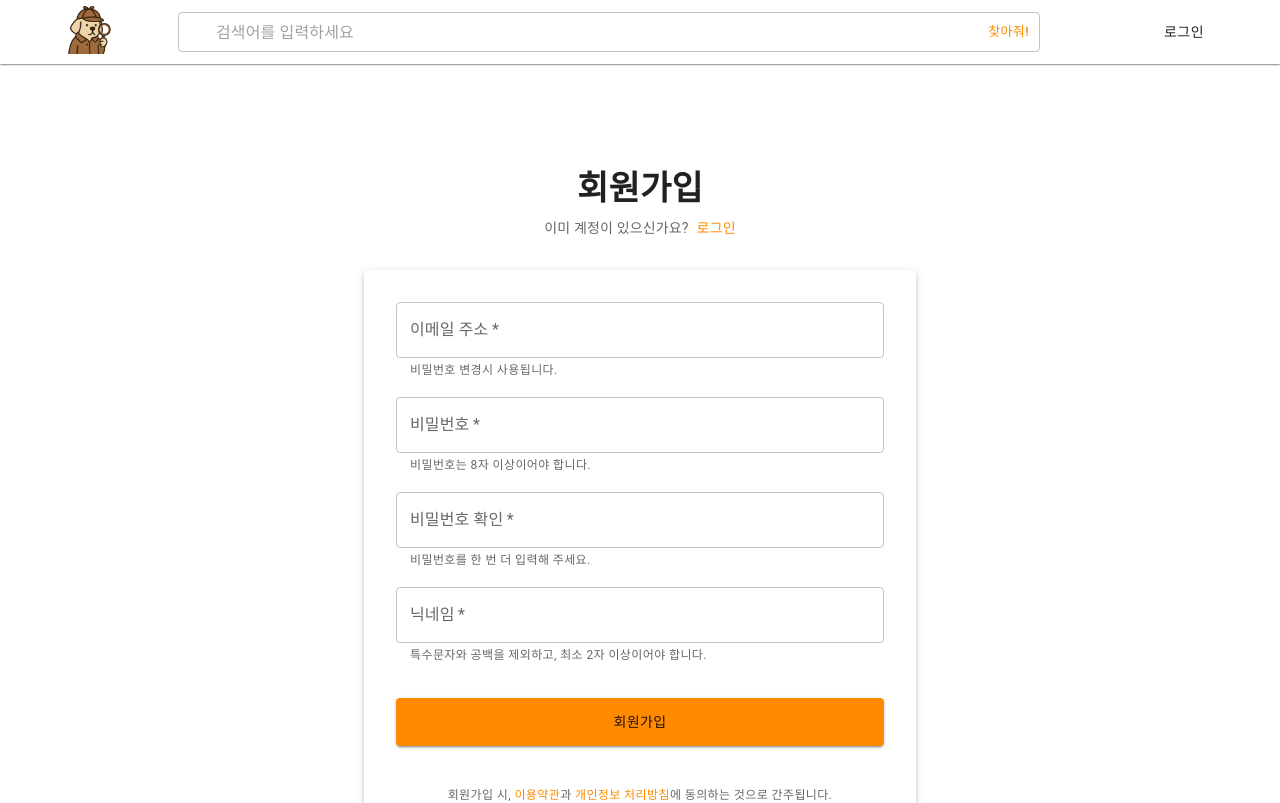
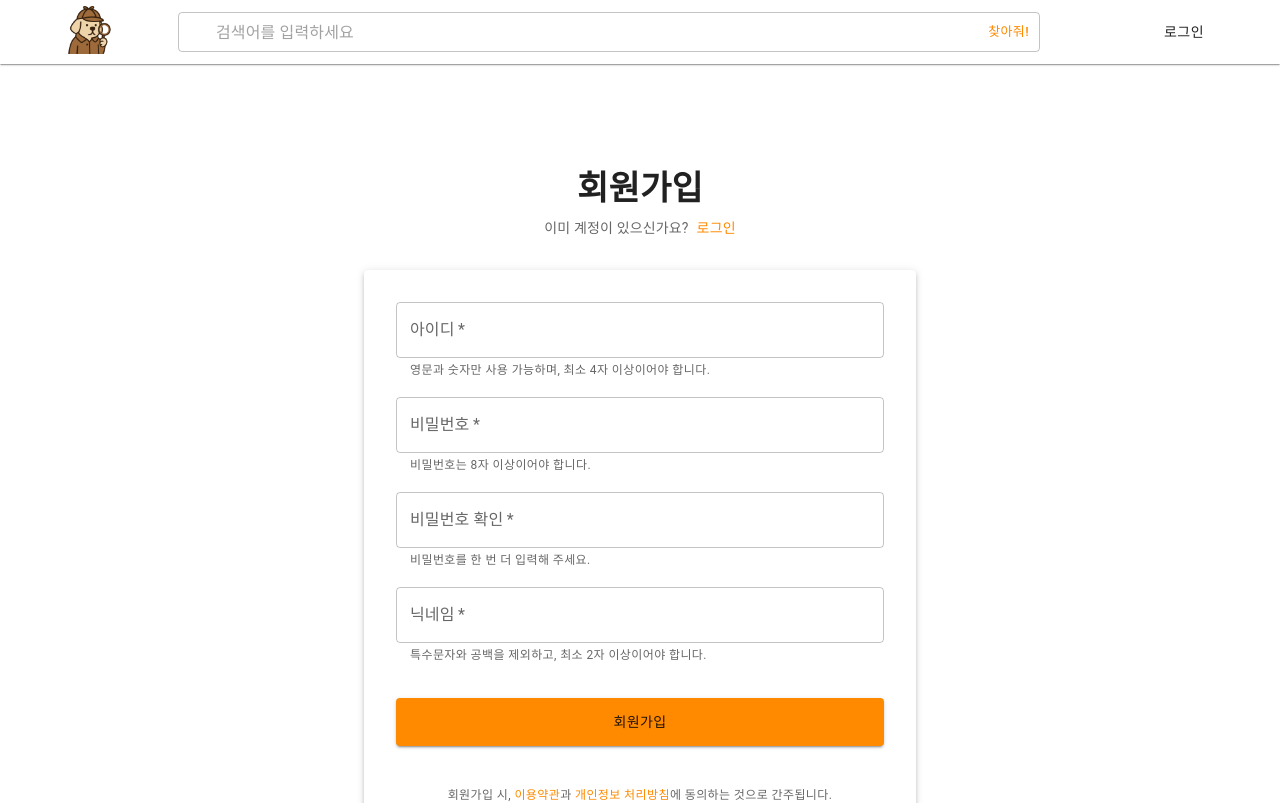
Before and after one commit to salmontaker/sniffy-fe, a React (Vite) app: page /register in a window 1280 px wide. Shown: the top 803 px of the page. Built offline with nearby package versions, Linux system fonts and the light colour scheme; no server answers; some icons are missing.

Commit message:
chore: 로그인에 필요한 정보 변경

```diff
--- a/src/pages/LoginPage.jsx
+++ b/src/pages/LoginPage.jsx
@@ -19,7 +19,7 @@ function LoginPage() {
 
   const isAuthenticated = useSelector(selectIsAuthenticated);
 
-  const [form, setForm] = useState({ email: "", password: "" });
+  const [form, setForm] = useState({ username: "", password: "" });
   const [formErrors, setFormErrors] = useState({});
   const { execute: login, loading, error } = useApi(authService.login);
   const [rememberMe, setRememberMe] = useState(false);
@@ -42,10 +42,10 @@ function LoginPage() {
   const validateForm = () => {
     const newErrors = {};
 
-    if (!form.email) {
-      newErrors.email = "이메일을 입력해주세요.";
-    } else if (!/\S+@\S+\.\S+/.test(form.email)) {
-      newErrors.email = "유효한 이메일 주소를 입력해주세요.";
+    if (!form.username) {
+      newErrors.username = "아이디를 입력해주세요.";
+    } else if (!/^[a-zA-Z0-9]{4,}$/.test(form.username)) {
+      newErrors.username = "영문과 숫자만 사용 가능하며, 최소 4자 이상이어야 합니다.";
     }
 
     if (!form.password) {
@@ -65,8 +65,8 @@ function LoginPage() {
       return;
     }
 
-    const { email, password } = form;
-    const result = await login({ email, password });
+    const { username, password } = form;
+    const result = await login({ username, password });
     if (result) {
       const data = result.data;
 
@@ -109,17 +109,17 @@ function LoginPage() {
             }}
           >
             <TextField
-              id="email"
-              name="email"
-              type="email"
-              label="이메일 주소"
-              autoComplete="email"
+              id="username"
+              name="username"
+              type="text"
+              label="아이디"
+              autoComplete="username"
               required
               fullWidth
-              value={form.email}
+              value={form.username}
               onChange={handleChange}
-              error={!!formErrors.email}
-              helperText={formErrors.email}
+              error={!!formErrors.username}
+              helperText={formErrors.username}
             />
 
             <TextField
--- a/src/pages/RegisterPage.jsx
+++ b/src/pages/RegisterPage.jsx
@@ -1,5 +1,5 @@
 import WarningAmberIcon from "@mui/icons-material/WarningAmber";
-import { Box, Button, Link, Paper, TextField, Typography } from "@mui/material";
+import { Alert, Box, Button, Link, Paper, TextField, Typography } from "@mui/material";
 import { useEffect, useState } from "react";
 import { useSelector } from "react-redux";
 import { Link as RouterLink, useNavigate, useSearchParams } from "react-router-dom";
@@ -20,7 +20,7 @@ function RegisterPage() {
   const { execute: createUser, loading, error } = useApi(userService.createUser);
 
   const [form, setForm] = useState({
-    email: "",
+    username: "",
     password: "",
     passwordConfirm: "",
     nickname: ""
@@ -46,10 +46,10 @@ function RegisterPage() {
   const validateForm = () => {
     const newErrors = {};
 
-    if (!form.email) {
-      newErrors.email = "이메일을 입력해주세요.";
-    } else if (!/\S+@\S+\.\S+/.test(form.email)) {
-      newErrors.email = "유효한 이메일 주소를 입력해주세요.";
+    if (!form.username) {
+      newErrors.username = "아이디를 입력해주세요.";
+    } else if (!/^[a-zA-Z0-9]{4,}$/.test(form.username)) {
+      newErrors.username = "영문과 숫자만 사용 가능하며, 최소 4자 이상이어야 합니다.";
     }
 
     if (!form.password) {
@@ -79,9 +79,9 @@ function RegisterPage() {
       return;
     }
 
-    const { email, password, nickname } = form;
+    const { username, password, nickname } = form;
 
-    const result = await createUser({ email, password, nickname });
+    const result = await createUser({ username, password, nickname });
     if (result) {
       alert("회원가입에 성공했습니다.");
       navigate("/login");
@@ -109,17 +109,17 @@ function RegisterPage() {
 
           <Box component="form" onSubmit={handleSubmit} sx={{ display: "flex", flexDirection: "column", gap: 2 }}>
             <TextField
-              id="email"
-              name="email"
-              type="email"
-              label="이메일 주소"
-              autoComplete="email"
+              id="username"
+              name="username"
+              type="text"
+              label="아이디"
+              autoComplete="username"
               required
               fullWidth
-              value={form.email}
+              value={form.username}
               onChange={handleChange}
-              error={!!formErrors.email}
-              helperText={formErrors.email || "비밀번호 변경시 사용됩니다."}
+              error={!!formErrors.username}
+              helperText={formErrors.username || "영문과 숫자만 사용 가능하며, 최소 4자 이상이어야 합니다."}
             />
 
             <TextField
--- a/src/services/userService.js
+++ b/src/services/userService.js
@@ -2,22 +2,22 @@ import api from "./api";
 
 const userService = {
   getUser: async (userId) => {
-    const response = await api.get(`/user/${userId}`);
+    const response = await api.get(`/users/${userId}`);
     return response.data;
   },
 
   createUser: async (userData) => {
-    const response = await api.post("/user", userData);
+    const response = await api.post("/users", userData);
     return response.data;
   },
 
   updateUser: async (userData) => {
-    const response = await api.put("/user", userData);
+    const response = await api.put("/users", userData);
     return response.data;
   },
 
   deleteUser: async () => {
-    const response = await api.delete("/user");
+    const response = await api.delete("/users");
     return response.data;
   }
 };
```
